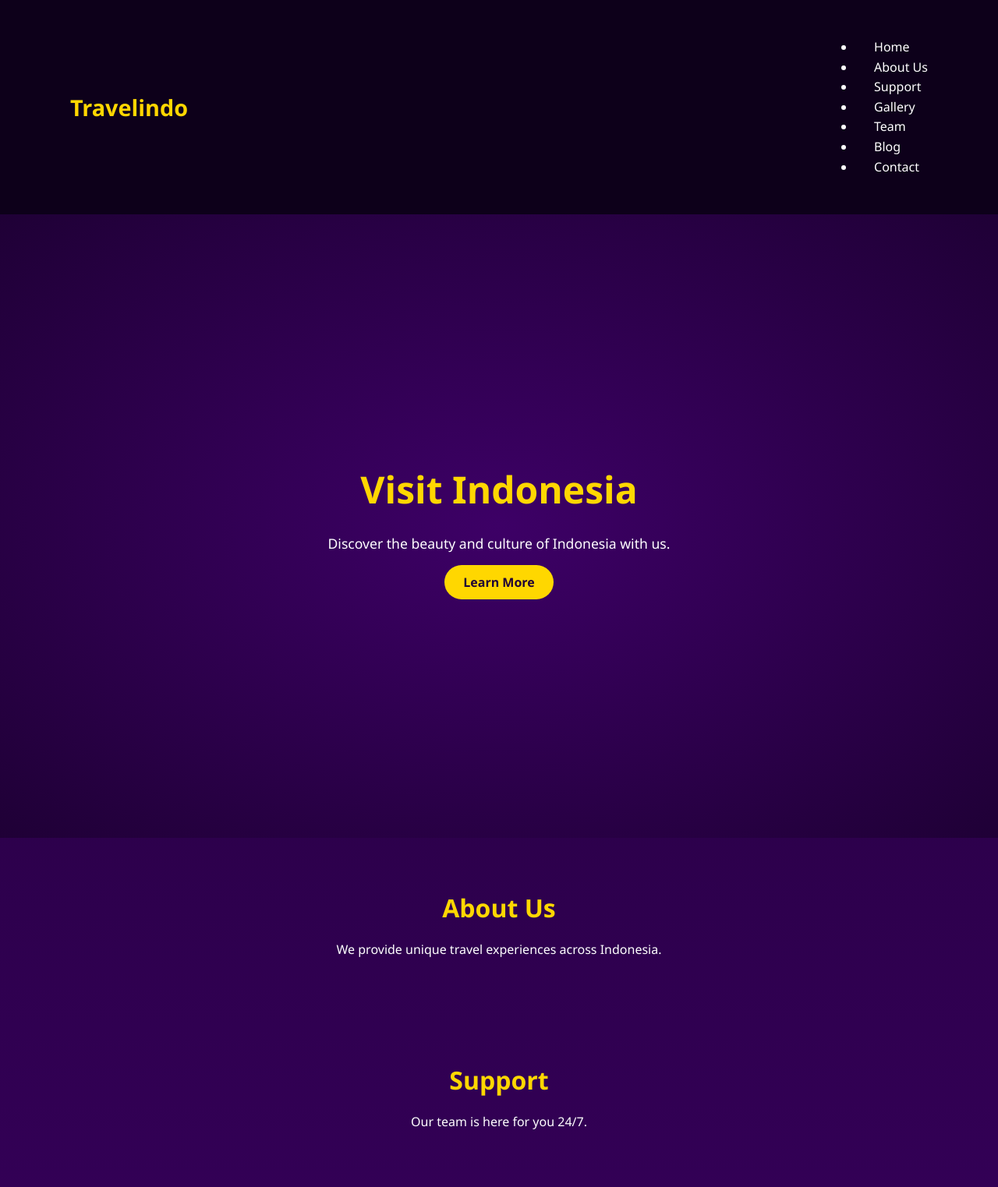
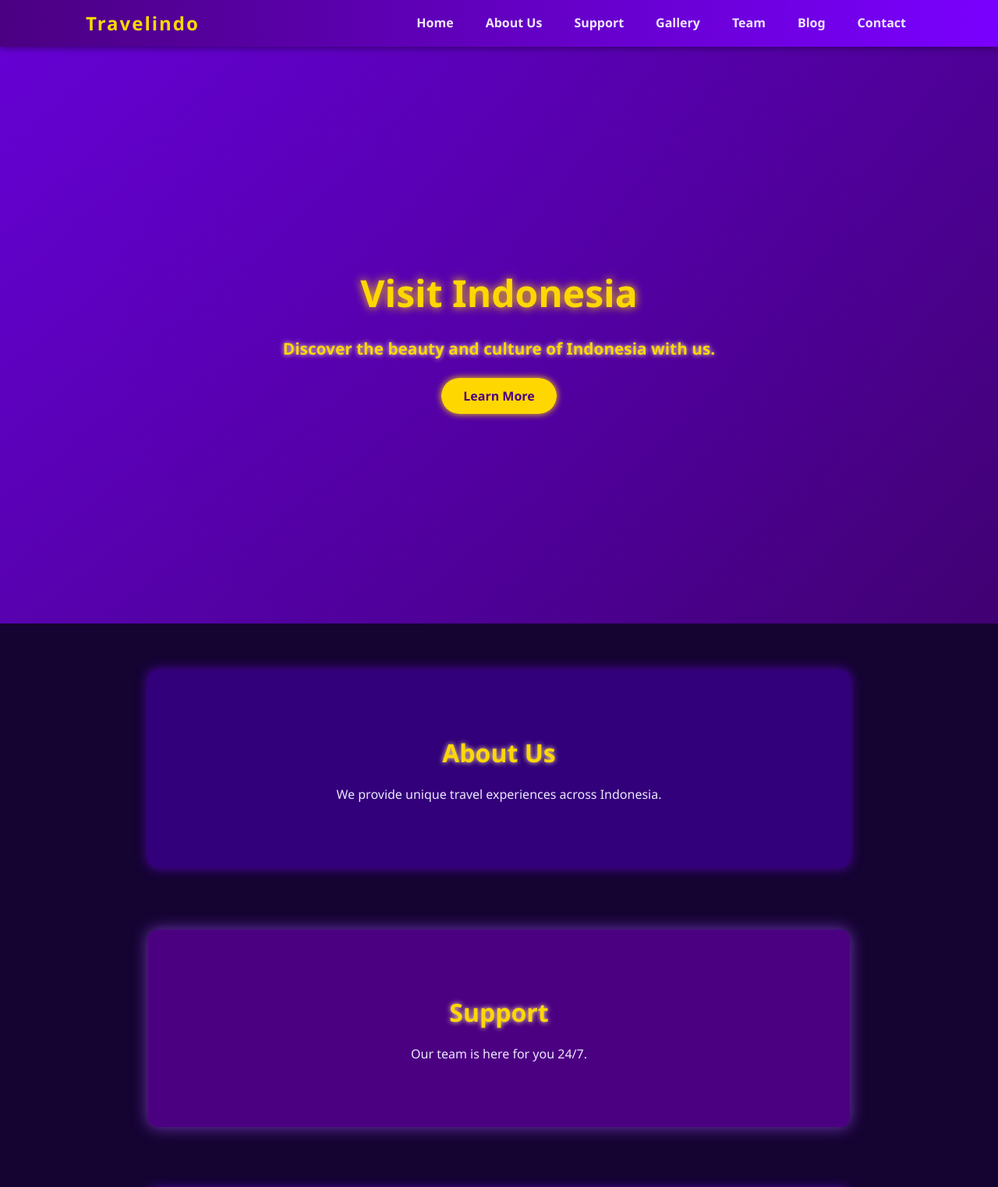
Before and after one commit to yudhas4njaya/SetiawanJayaUsaha, a plain HTML site: page index.html in a window 1280 px wide. Shown: the top 1523 px of the page at 78% size. Drawn offline with Linux system fonts and the light colour scheme.

Commit message:
style.css

```diff
--- a/style.css
+++ b/style.css
@@ -1,155 +1,209 @@
+/* Reset basic */
 * {
   margin: 0;
   padding: 0;
   box-sizing: border-box;
+}
+
+body {
+  font-family: 'Segoe UI', Tahoma, Geneva, Verdana, sans-serif;
+  background: #150432;
+  color: #f0e6ff;
+  line-height: 1.6;
   scroll-behavior: smooth;
 }
 
-body {
-  font-family: 'Segoe UI', sans-serif;
-  background: linear-gradient(to bottom, #1f0036, #3d0066);
-  color: #fff;
-  line-height: 1.6;
+/* Container */
+.container {
+  max-width: 1100px;
+  margin: 0 auto;
+  padding: 0 20px;
 }
 
-.container {
-  width: 90%;
-  max-width: 1100px;
-  margin: auto;
-  padding: 2rem 0;
-}
-
+/* NAV */
 nav {
-  background-color: #0d001a;
-  padding: 1rem 0;
-  position: sticky;
+  background: linear-gradient(90deg, #4b0082, #7a00ff);
+  position: fixed;
+  width: 100%;
   top: 0;
   z-index: 999;
+  box-shadow: 0 2px 8px rgba(0,0,0,0.4);
 }
 
 nav .container {
   display: flex;
+  align-items: center;
   justify-content: space-between;
-  align-items: center;
+  height: 60px;
 }
 
-nav .logo {
-  font-size: 1.8rem;
-  font-weight: bold;
+.logo {
+  font-weight: 900;
+  font-size: 1.5rem;
+  color: gold;
+  letter-spacing: 2px;
+  cursor: default;
+  user-select: none;
+}
+
+/* Menu */
+.menu {
+  display: flex;
+  gap: 25px;
+  list-style: none;
+}
+
+.menu li a {
+  color: #f0e6ff;
+  text-decoration: none;
+  font-weight: 600;
+  padding: 6px 8px;
+  border-radius: 4px;
+  transition: background 0.3s ease, color 0.3s ease;
+}
+
+.menu li a:hover,
+.menu li a:focus {
+  background: gold;
+  color: #4b0082;
+  outline: none;
+}
+
+/* Hamburger menu (hidden desktop) */
+.menu-toggle {
+  display: none;
+  flex-direction: column;
+  cursor: pointer;
+  width: 28px;
+  height: 22px;
+  justify-content: space-between;
+}
+
+.menu-toggle .bar {
+  height: 3px;
+  width: 100%;
+  background-color: gold;
+  border-radius: 2px;
+}
+
+/* HEADER */
+header {
+  height: 100vh;
+  background: linear-gradient(135deg, #7a00ffcc, #4b0082cc),
+              radial-gradient(circle at center, #220050, #150432);
+  display: flex;
+  align-items: center;
+  justify-content: center;
+  text-align: center;
+  padding: 0 20px;
+  position: relative;
   color: gold;
 }
 
-nav .menu a {
-  margin-left: 1.5rem;
-  color: white;
-  text-decoration: none;
-  font-weight: 500;
-  transition: color 0.3s ease;
+header .intro {
+  max-width: 700px;
 }
 
-nav .menu a:hover {
-  color: gold;
+header h1 {
+  font-size: 3rem;
+  margin-bottom: 1rem;
+  font-weight: 900;
+  text-shadow: 0 0 12px gold;
 }
 
-header {
-  height: 100vh;
-  display: flex;
-  justify-content: center;
-  align-items: center;
-  text-align: center;
-  background: radial-gradient(ellipse at center, #3d0066, #1f0036);
-}
-
-.intro h1 {
-  font-size: 3rem;
-  margin-bottom: 1rem;
-  color: gold;
-}
-
-.intro p {
-  margin-bottom: 1.5rem;
-  font-size: 1.1rem;
+header p {
+  font-size: 1.3rem;
+  margin-bottom: 2rem;
+  font-weight: 600;
+  text-shadow: 0 0 6px #fff4b1;
 }
 
 .btn {
-  background-color: gold;
-  color: #1f0036;
-  padding: 0.7rem 1.5rem;
+  background: gold;
+  color: #4b0082;
+  padding: 0.75rem 1.75rem;
+  font-weight: 700;
+  border-radius: 30px;
   text-decoration: none;
-  border-radius: 30px;
-  font-weight: bold;
-  transition: background 0.3s ease;
+  box-shadow: 0 0 8px gold;
+  transition: background 0.3s ease, color 0.3s ease;
 }
 
-.btn:hover {
-  background-color: #ffcc00;
+.btn:hover,
+.btn:focus {
+  background: #4b0082;
+  color: gold;
+  box-shadow: 0 0 15px gold;
+  outline: none;
 }
 
-section {
-  padding: 4rem 0;
-}
-
-section h2 {
-  font-size: 2rem;
-  color: gold;
-  text-align: center;
-  margin-bottom: 1rem;
-}
-
-section .desc,
-section p {
-  text-align: center;
-  max-width: 700px;
-  margin: 0 auto;
-}
-
-.highlight {
-  background: rgba(255, 255, 255, 0.05);
-}
-
-.grid {
-  display: grid;
-  grid-template-columns: repeat(auto-fit, minmax(250px, 1fr));
-  gap: 2rem;
-  margin-top: 2rem;
-}
-
-.team div,
-.blog div {
-  background: rgba(255, 255, 255, 0.08);
-  padding: 1rem;
-  border-radius: 10px;
+/* MAIN SECTIONS */
+.section {
+  padding: 80px 20px;
+  max-width: 900px;
+  margin: 0 auto 80px;
+  background: #32007a;
+  border-radius: 12px;
+  box-shadow: 0 0 15px #7a00ffaa;
   text-align: center;
 }
 
-section.quote {
-  background-color: #2b0044;
-  font-style: italic;
-  text-align: center;
-  font-size: 1.5rem;
-  padding: 3rem 1rem;
-  color: gold;
+.section-alt {
+  background: #4b0082;
+  box-shadow: 0 0 20px #a74fffaa;
 }
 
-footer {
-  background-color: #0d001a;
-  color: #aaa;
-  padding: 3rem 0 1rem;
+/* Section Titles */
+.section h2 {
+  margin-bottom: 1rem;
+  font-size: 2rem;
+  color: gold;
+  text-shadow: 0 0 6px #ffec9f;
 }
 
-footer h5 {
-  color: gold;
-  margin-bottom: 0.5rem;
+/* FOOTER */
+footer {
+  background: #220050;
+  color: #bfa9ff;
+  text-align: center;
+  padding: 20px 10px;
+  font-size: 0.9rem;
+  letter-spacing: 0.04em;
 }
 
-footer .grid div {
-  margin-bottom: 1rem;
+/* RESPONSIVE */
+
+/* Mobile */
+@media (max-width: 768px) {
+  .menu {
+    position: fixed;
+    top: 60px;
+    right: 0;
+    background: #4b0082dd;
+    height: calc(100% - 60px);
+    width: 220px;
+    flex-direction: column;
+    gap: 15px;
+    padding: 20px;
+    transform: translateX(100%);
+    transition: transform 0.3s ease;
+    border-radius: 0 0 0 10px;
+    box-shadow: -3px 0 10px #7a00ffcc;
+    z-index: 998;
+  }
+  .menu.active {
+    transform: translateX(0);
+  }
+  .menu li a {
+    font-size: 1.2rem;
+    padding: 12px 16px;
+  }
+  .menu-toggle {
+    display: flex;
+  }
 }
 
-footer .copyright {
-  text-align: center;
-  margin-top: 2rem;
-  border-top: 1px solid #333;
-  padding-top: 1rem;
-  color: #666;
+/* Adjust main padding for fixed nav */
+main, header {
+  padding-top: 60px;
 }
```
